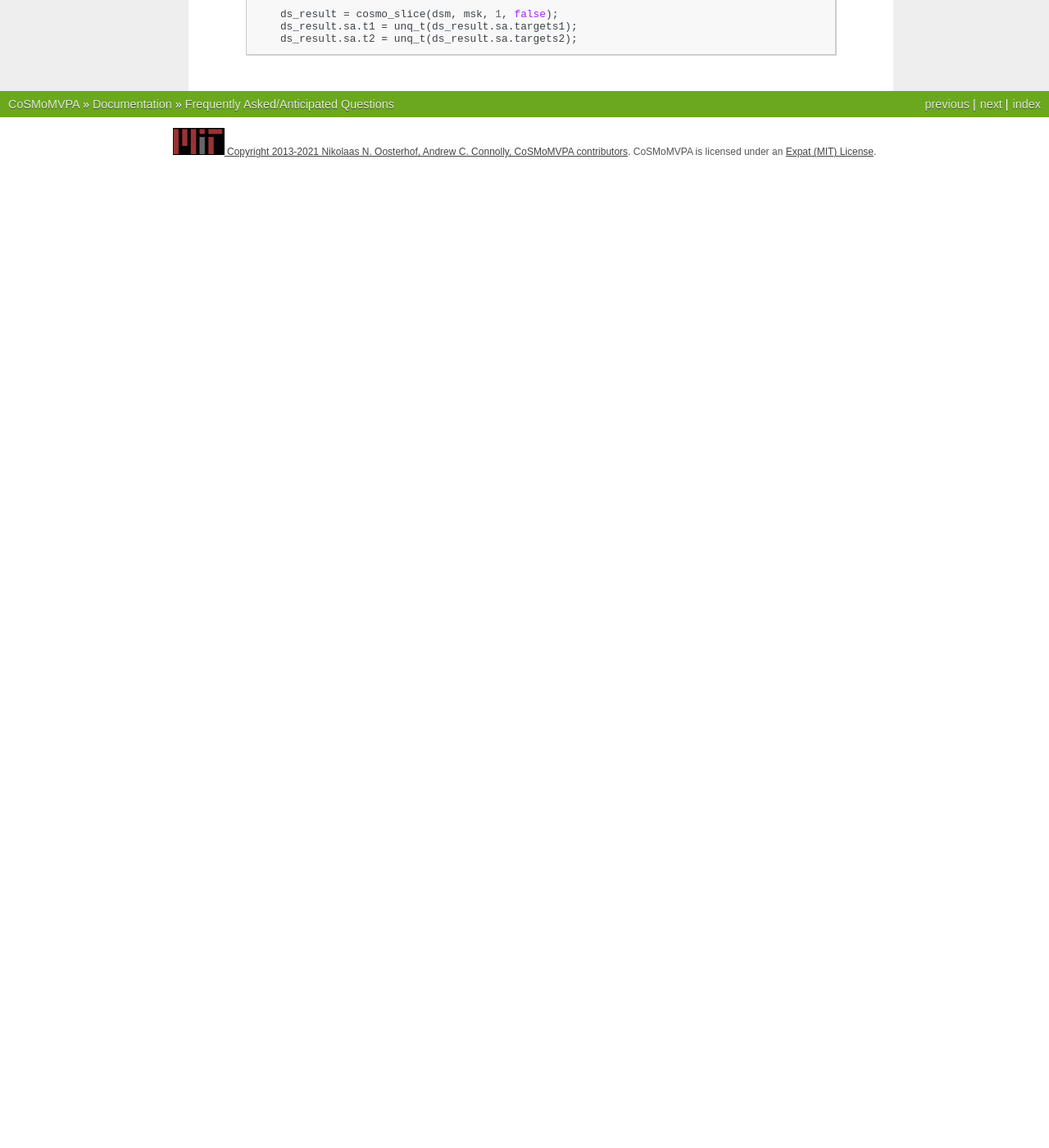
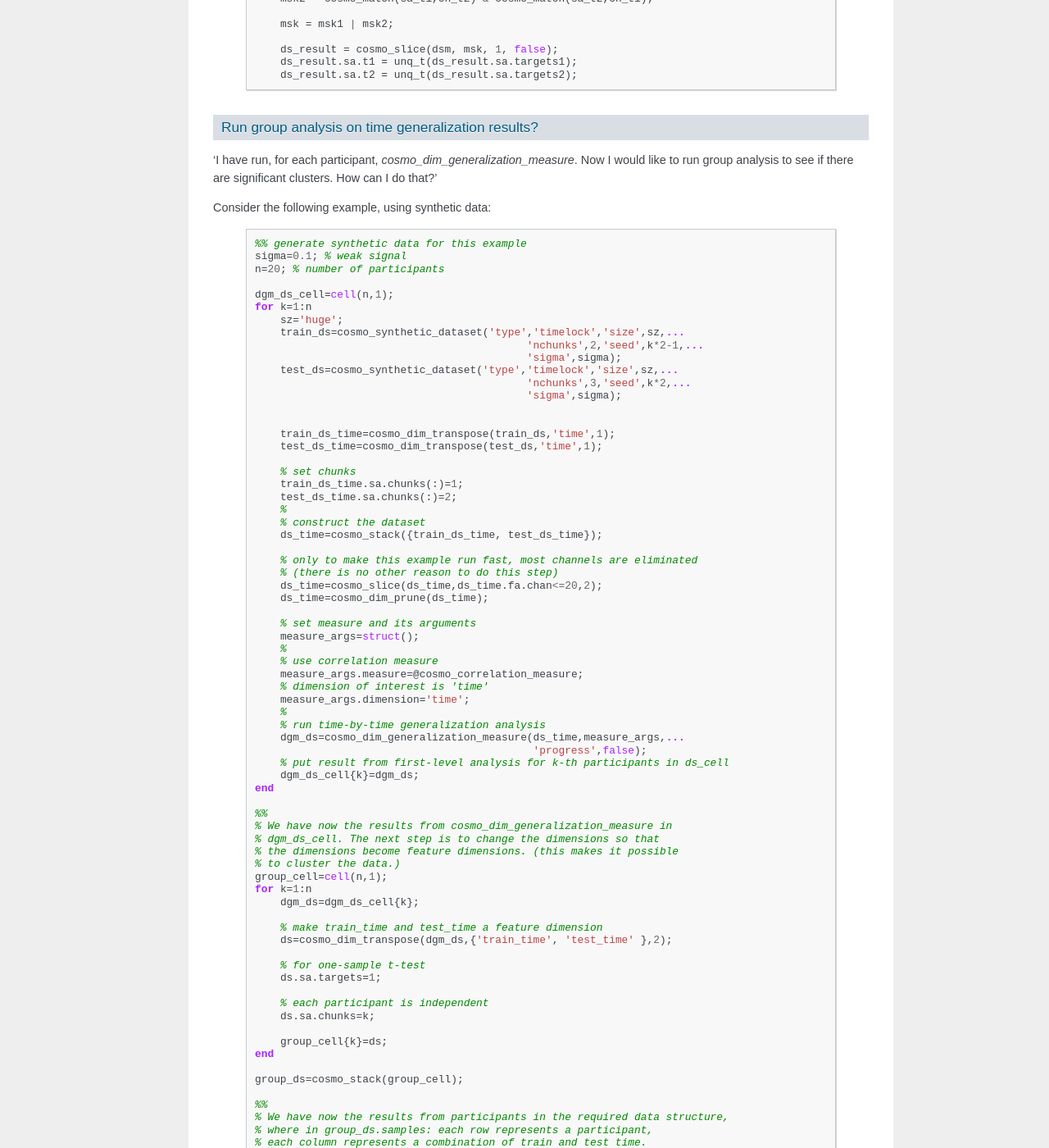
Before and after one commit to CoSMoMVPA/CoSMoMVPA, a Sphinx documentation site: the page built from doc/source/faq.rst, in a window 1280 px wide and 1400 px high, scrolled down 36266 px. Shown: the whole window at 82% size. Built offline with Sphinx 7.4.7, drawn with Linux system fonts in a browser that asks for light colours; pages that are not in the unit, such as notebooks, are missing from menus; cross-references to code outside the pages are shown as plain code; before the commit the page ends 36471 px from its top, so only the background shows below that; some of the changed text lies outside the part shown.

Commit message:
DOC: add entry about group analysis on dim_generalizaton results

```diff
--- a/doc/source/faq.rst
+++ b/doc/source/faq.rst
@@ -570,7 +572,7 @@ For second level (group analysis), :ref:`cosmo_montecarlo_cluster_stat` provides
 
 There are three *components* in this, and they can be crossed arbitrarily:
 
-    1) clustering method: either ‘standard’ fixed-uncorrected thresholding, or using Threshold-Free Cluster Enhancement (TFCE). The latter is the default in CoSMoMVPA, as it has been proposed it has several advantages (Nichols & Smith, 2009, Neuroimage), including:
+    1) clustering method: either ???standard??? fixed-uncorrected thresholding, or using Threshold-Free Cluster Enhancement (TFCE). The latter is the default in CoSMoMVPA, as it has been proposed it has several advantages (Nichols & Smith, 2009, Neuroimage), including:
         - "TFCE gives generally better sensitivity than other methods over a wide range of test signal shapes and SNR values".
         - avoids "the need to define the initial cluster-forming threshold (e.g., threshold the raw t-statistic image at t>2.5)".
         - avoids the issue that "initial hard thresholding introduces instability in the overall processing chain; small variations in the data around the threshold level can have a large effect on the final output."
@@ -1830,6 +1832,130 @@ You could use the following code:
 
 
 
+Run group analysis on time generalization results?
+--------------------------------------------------
+'I have run, for each participant, `cosmo_dim_generalization_measure`. Now I would like to run group analysis to see if there are significant clusters. How can I do that?'
+
+Consider the following example, using synthetic data:
+
+    .. code-block:: matlab
+
+        %% generate synthetic data for this example
+        sigma=0.1; % weak signal
+        n=20; % number of participants
+
+        dgm_ds_cell=cell(n,1);
+        for k=1:n
+            sz='huge';
+            train_ds=cosmo_synthetic_dataset('type','timelock','size',sz,...
+                                                   'nchunks',2,'seed',k*2-1,...
+                                                   'sigma',sigma);
+            test_ds=cosmo_synthetic_dataset('type','timelock','size',sz,...
+                                                   'nchunks',3,'seed',k*2,...
+                                                   'sigma',sigma);
+
+
+            train_ds_time=cosmo_dim_transpose(train_ds,'time',1);
+            test_ds_time=cosmo_dim_transpose(test_ds,'time',1);
+
+            % set chunks
+            train_ds_time.sa.chunks(:)=1;
+            test_ds_time.sa.chunks(:)=2;
+            %
+            % construct the dataset
+            ds_time=cosmo_stack({train_ds_time, test_ds_time});
+
+            % only to make this example run fast, most channels are eliminated
+            % (there is no other reason to do this step)
+            ds_time=cosmo_slice(ds_time,ds_time.fa.chan<=20,2);
+            ds_time=cosmo_dim_prune(ds_time);
+
+            % set measure and its arguments
+            measure_args=struct();
+            %
+            % use correlation measure
+            measure_args.measure=@cosmo_correlation_measure;
+            % dimension of interest is 'time'
+            measure_args.dimension='time';
+            %
+            % run time-by-time generalization analysis
+            dgm_ds=cosmo_dim_generalization_measure(ds_time,measure_args,...
+                                                    'progress',false);
+            % put result from first-level analysis for k-th participants in ds_cell
+            dgm_ds_cell{k}=dgm_ds;
+        end
+
+        %%
+        % We have now the results from cosmo_dim_generalization_measure in
+        % dgm_ds_cell. The next step is to change the dimensions so that
+        % the dimensions become feature dimensions. (this makes it possible
+        % to cluster the data.)
+        group_cell=cell(n,1);
+        for k=1:n
+            dgm_ds=dgm_ds_cell{k};
+
+            % make train_time and test_time a feature dimension
+            ds=cosmo_dim_transpose(dgm_ds,{'train_time', 'test_time' },2);
+
+            % for one-sample t-test
+            ds.sa.targets=1;
+
+            % each participant is independent
+            ds.sa.chunks=k;
+
+            group_cell{k}=ds;
+        end
+
+        group_ds=cosmo_stack(group_cell);
+
+        %%
+        % We have now the results from participants in the required data structure,
+        % where in group_ds.samples: each row represents a participant,
+        % each column represents a combination of train and test time.
+
+        % define the clustering neighborhood. By default, features next to each
+        % other in time (train time or test time) are considered neighbors.
+        nbrhood=cosmo_cluster_neighborhood(group_ds);
+
+        % define clusterintg options.
+        opt=struct();
+        opt.cluster_stat='tfce';  % Threshold-Free Cluster Enhancement;
+                                  % this is a (very reasonable) default
+
+        opt.niter=500;          % this is way too small except for testing;
+                                % should usually be >=1000;
+                                % better is >=10,000
+
+        opt.h0_mean=0;          % test against mean of zero. For accuracies from
+                                % M balanced classes, use 1/M. For split-half
+                                % correlations, use 0.
+
+
+        % run multiple comparison correction
+        ds_result=cosmo_montecarlo_cluster_stat(group_ds, nbrhood, opt);
+
+        %%
+        % for easier unflattenening, the time dimensions are moved back
+        % from feature to sample dimensions
+        ds_result_time = cosmo_dim_transpose(ds_result,...
+                                            { 'train_time', 'test_time' });
+
+        % flatten into a 2D array
+        [arr,dim_labels,dim_values]=cosmo_unflatten(ds_result_time,1);
+
+        % plot the results
+        imagesc(arr);
+        colorbar();
+
+        ytick=1:numel(dim_values{1});
+        ylabel(strrep(dim_labels{1},'_',' '));
+        set(gca,'Ytick',ytick,'YTickLabel',dim_values{1}(ytick));
+
+        xtick=1:numel(dim_values{2});
+        xlabel(strrep(dim_labels{2},'_',' '));
+        set(gca,'Xtick',xtick,'XTickLabel',dim_values{2}(xtick));
+
+
 
 
 
```
Also changed, not shown: other parts of doc/source/faq.rst (+3 -1 lines).
